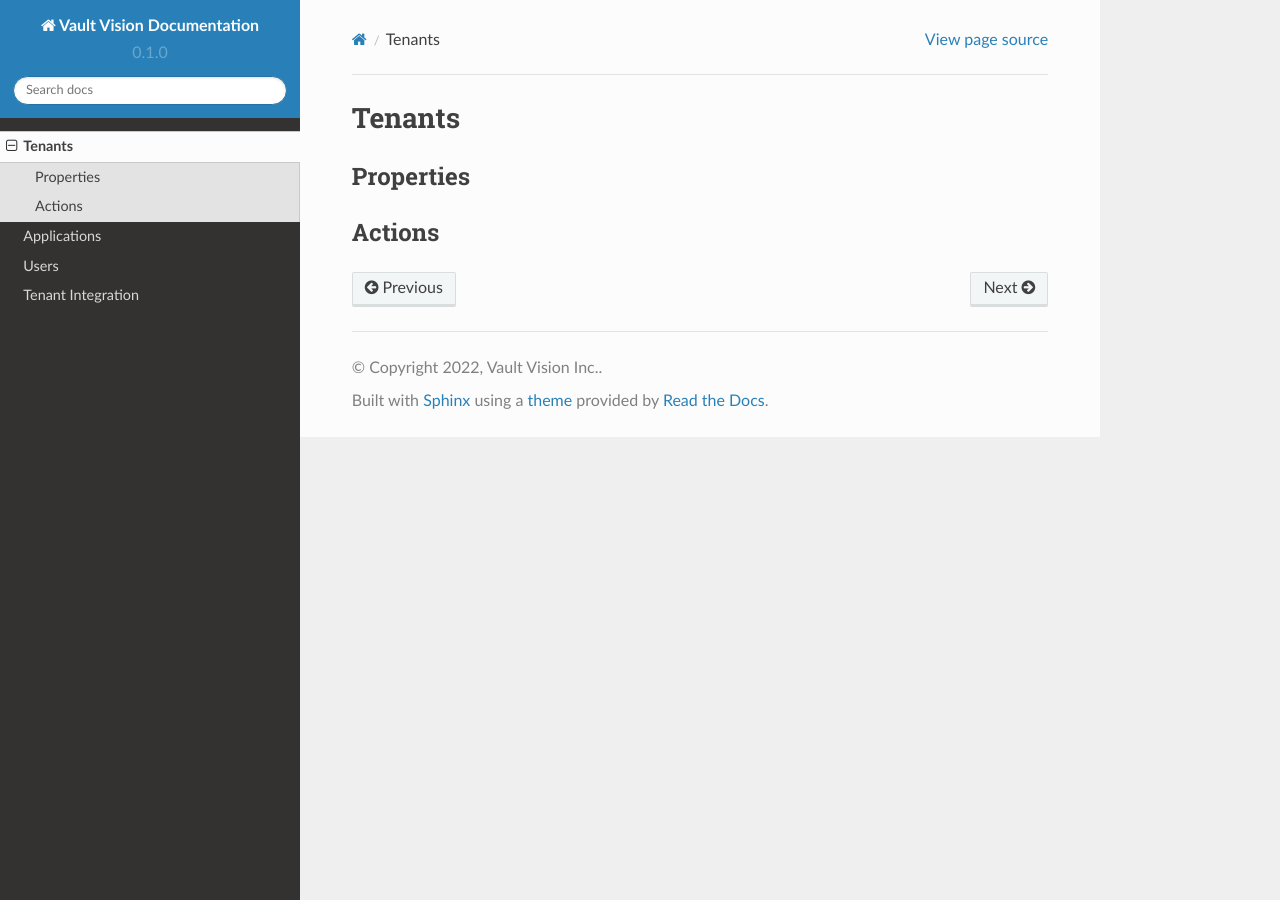
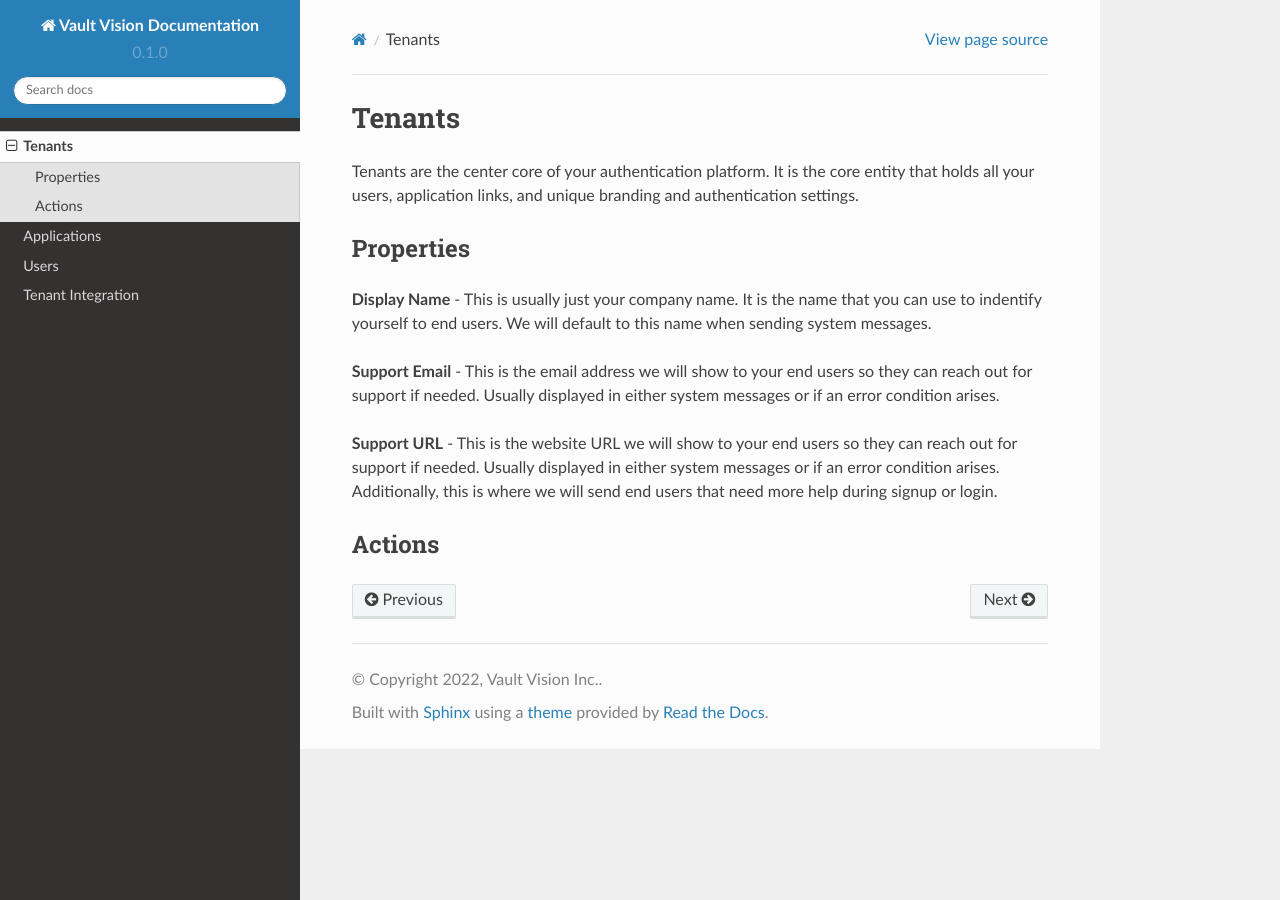
Before and after one commit to vaultvision/docs, a Sphinx documentation site: the page built from docs/source/tenants.md, in a window 1280 px wide. Built offline with Sphinx 7.4.7 and the Read the Docs theme 2.0.0, drawn with Linux system fonts in a browser that asks for light colours.

Commit message:
tenant additions

```diff
--- a/README.rst
+++ /dev/null
@@ -1,4 +0,0 @@
-Welcome to Vault Vision's documentation!
-===================================
-
-**`Vault Vision <https://vaultvision.com>`** is a Login-as-a-Service provider whose passwordless login technology powered by authentication software and devices enables easier authentication system integration for startup developers, IT security teams and seamless security for end users.
--- a/docs/source/tenants.md
+++ b/docs/source/tenants.md
@@ -1,6 +1,14 @@
 Tenants
 ========
 
+Tenants are the center core of your authentication platform. It is the core entity that holds all your users, application links, and unique branding and authentication settings.
+
 ## Properties
 
+**Display Name** - This is usually just your company name. It is the name that you can use to indentify yourself to end users.  We will default to this name when sending system messages.
+
+**Support Email** - This is the email address we will show to your end users so they can reach out for support if needed.  Usually displayed in either system messages or if an error condition arises.
+
+**Support URL** - This is the website URL we will show to your end users so they can reach out for support if needed.  Usually displayed in either system messages or if an error condition arises.  Additionally, this is where we will send end users that need more help during signup or login.
+
 ## Actions
```
Also changed, not shown: README.md (added, +4 -0 lines), docs/source/index.md (+1 -1 lines).
